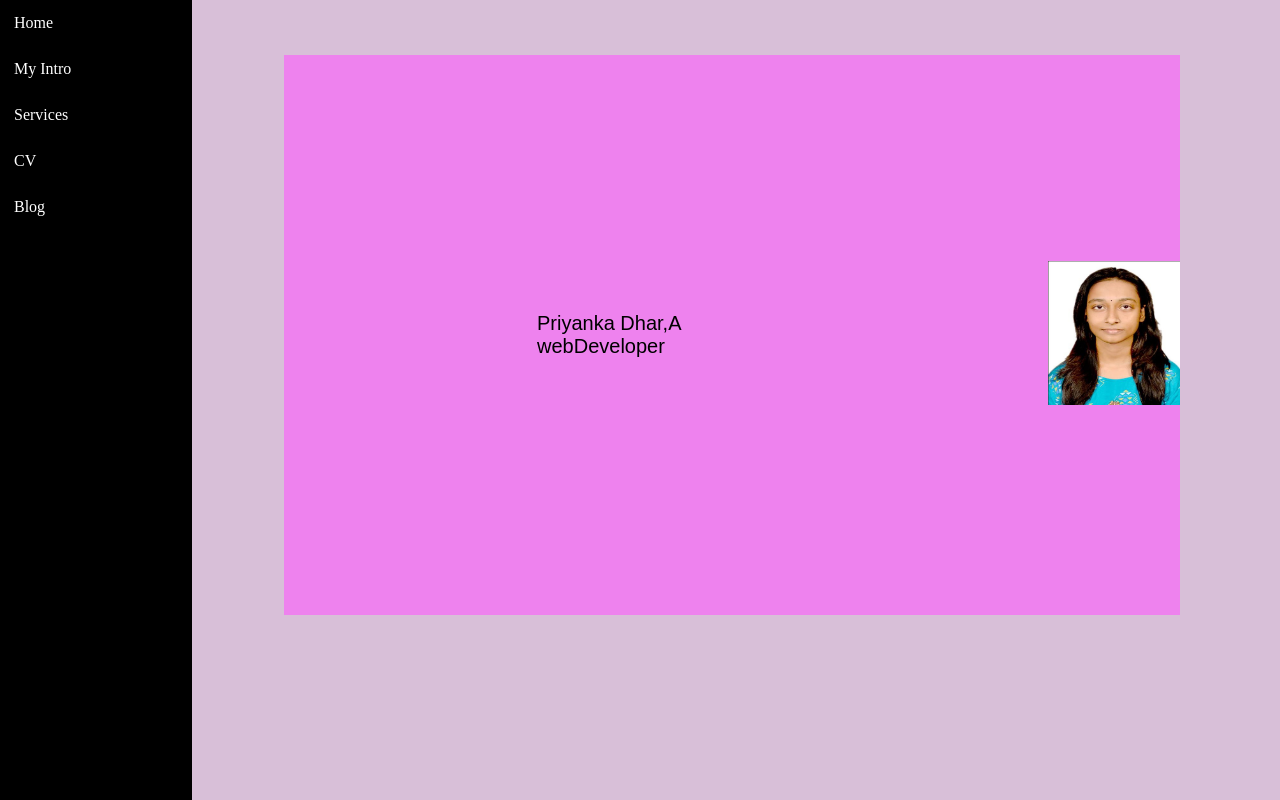
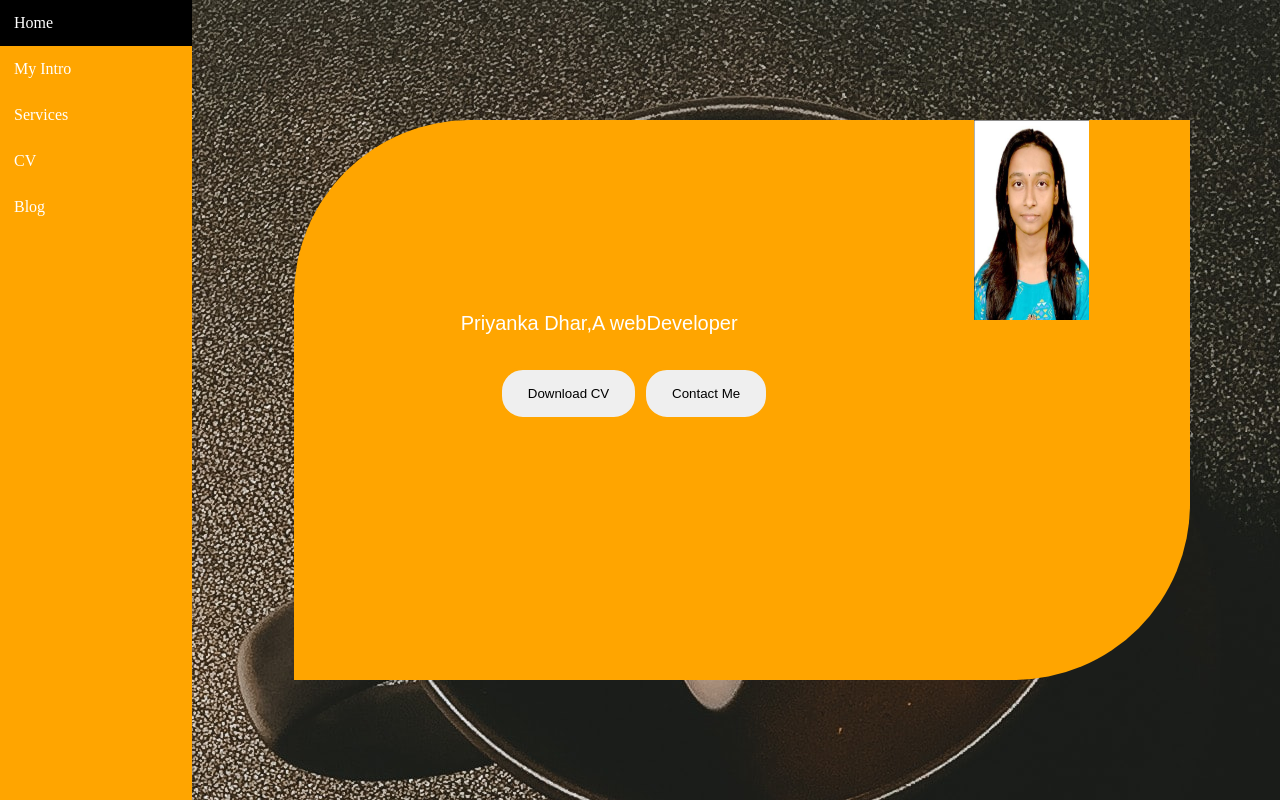
Before and after one commit to Priyanka4251/portfolio, a plain HTML site: page index.html in a window 1280 px wide. Drawn offline with Linux system fonts and the light colour scheme; a web font is replaced by a local one.

Commit message:
adding 2

```diff
--- a/index.html
+++ b/index.html
@@ -14,17 +14,22 @@
         <div class="sidebar">
             <nav>
                 <ul>
-                    <li>Home</li>
-                    <li>My Intro</li>
-                    <li>Services</li>
-                    <li>CV</li>
+                    <li> <a href=""></a> Home</li>
+                    <li> <a href="/intro.html"></a> My Intro</li>
+                    <li> <a href="/Prpojects.html"></a> Services</li>
+                    <li> <a href="/cv.html"></a> CV</li>
                     <li>Blog</li>
                 </ul>
             </nav>
         </div>
         <div class="main">
             <div class="info">
-                <div class="devinfo"> <div class="hello">  Priyanka Dhar,A webDeveloper  </div> </div>
+                <div class="devinfo">              <div class="name">  Priyanka Dhar,A webDeveloper  </div>
+                <div class="buttons">
+                    <button> <a href="/cv.html"></a> Download CV</button>
+                    <button> <a href="/contact.html"></a> Contact Me</button>
+                </div>
+            </div>
              <div class="devPic">
                 <img src="dev.png" alt=""></div>
             </div>
--- a/style.css
+++ b/style.css
@@ -12,36 +12,61 @@
 }
 
 nav{
-    background-color:black ;
+    background-color: orange;
     color: white;
     width: 15vw;
     height: 100vh;
 }
 .main{
-    background-color:thistle;
-    color: black;
+    background-image:url(/background.jpg) ;
     font-size: 20px;
     width: 85vw;
 }
 .info{
-    background-color: violet;
+background-color:orange;
+ color: rgb(255, 255, 255);
     width: 70vw;
     height: 70vh;
-    margin: 55px 92px;
+    border-radius: 22vh 0vw;
+    /* margin: 55px 92px; */
     display: flex;
-    justify-content: center;
-    align-items: center;
 }
-div.hello{
-    margin: 55px 253px;
+div.info{
+    margin: 15vh 8vw;
     font-family: 'Mochiy Pop P One', sans-serif;
-    /* font-size: 34px; */
+    display: flex;
+    /* align-items: center; */
+}
+div.devinfo{
+    padding: 24vh 13vw;
 }
 .devPic img{
-    width: 132px;
-    height: 144px;
+    width:9vw ;
+    height: 25vh;
+    /* margin: 23vh 48vw; */
+}
+.name{
+    /* font-size: 5vh 5vw; */
+}
+.buttons {
+    padding: 4vh 3vw;
+
+}
+.buttons button{
+    padding: 2vh 2vw;
+    border:solid orange;
+    border-radius: 3vh;
+}
+.buttons button:hover{
+    background-color: black;
+    color: white;
 }
 li{
     list-style: none;
     padding: 14px;
 }
+li:hover{
+    background-color: black;
+    color: white;
+}
+}
```
Also changed, not shown: Prpojects.html (added), background.jpg (added), contact.html (added), cv.html (added), intro.html (added).
